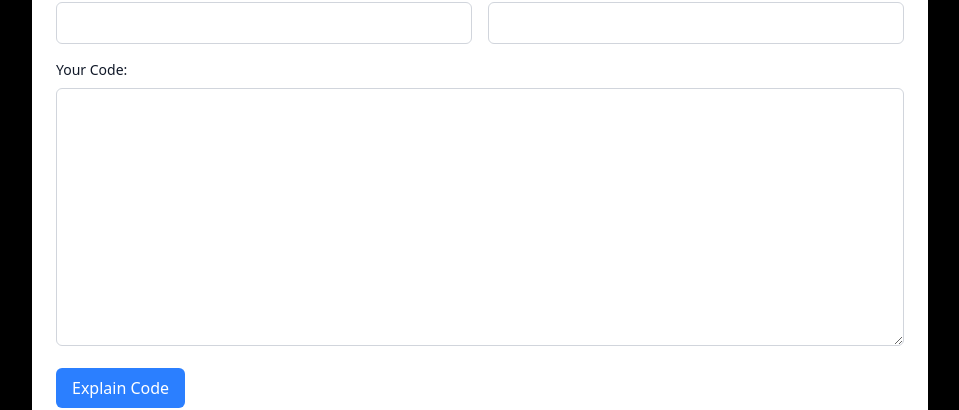
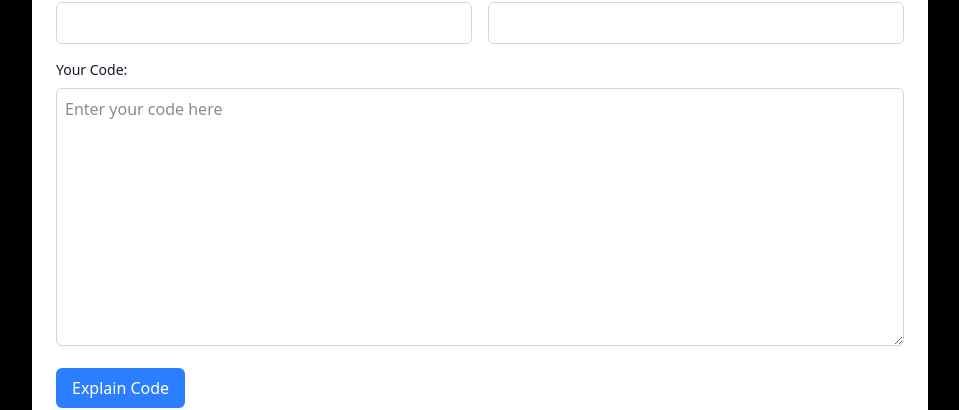
Before and after one commit to Vandy02/Codesplain, a React (Vite) app in the folder codesplain/: page / in a window 1280 px wide. Shown: the part 118-528 px from the top of the page, without its empty margins (160-1119 px from the left). Built offline with nearby package versions, Linux system fonts and the light colour scheme.

Commit message:
Update CodeExplainForms.jsx

```diff
--- a/codesplain/src/components/forms/CodeExplainForms.jsx
+++ b/codesplain/src/components/forms/CodeExplainForms.jsx
@@ -38,7 +38,7 @@ const CodeExplainForms = () => {
                     </div>
                 </div>
                 <label className="block mb-2 text-sm font-medium text-gray-900">Your Code:</label>
-                <textarea name='code' required placeholder="Enter your code here" className="w-full p-2 border border-gray-300 rounded-md" rows="10"
+                <textarea name='code' required placeholder="Enter your code here" className="w-full p-2 border border-gray-300 rounded-md bg-white text-gray-900" rows="10"
                     defaultValue={formState?.inputs?.code || ""}></textarea>
                 <button type="submit" disabled={isPending} className="mt-4 px-4 py-2 bg-blue-500 text-white rounded-md hover:bg-blue-600"> {isPending ? "Explaining..." : "Explain Code"}</button>
             </form>
```
